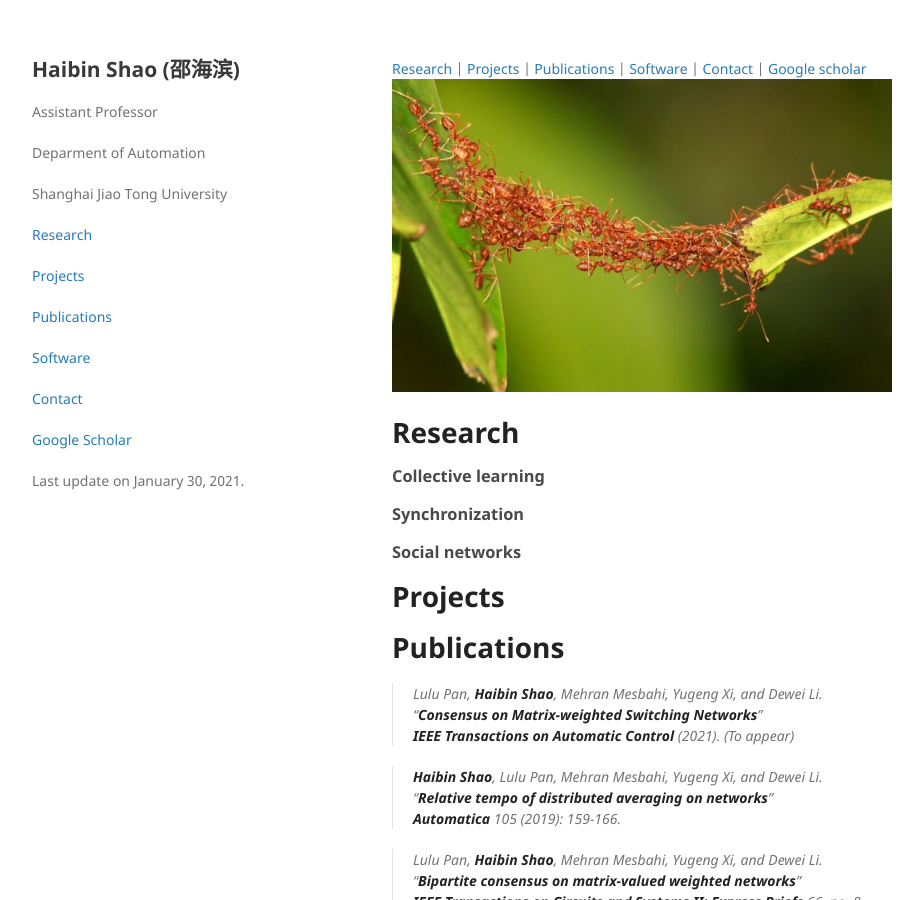
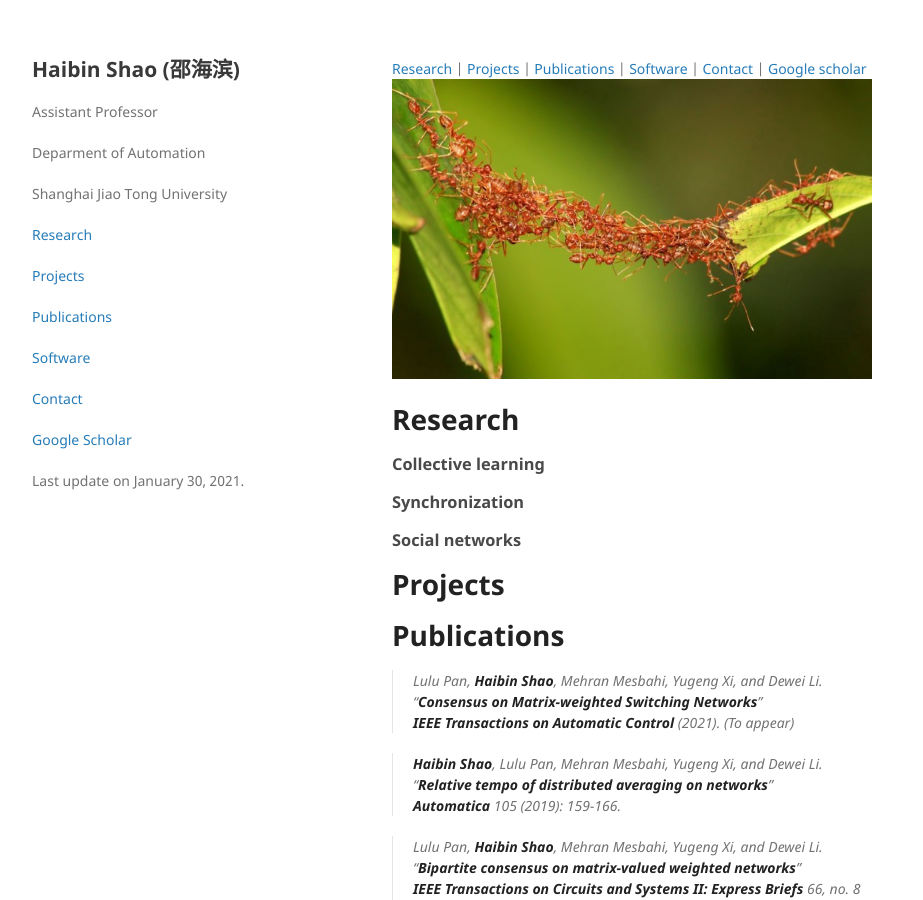
Before and after one commit to hbshao1201/shaohaibin.github.io, a Jekyll site: the page built from index.md, in a window 1280 px wide and 900 px high. Shown: the whole window, without its empty margins (178-1101 px from the left). Built offline with Jekyll 4.4.1, drawn with Linux system fonts in a browser that asks for light colours; our own code applies the rules of GitHub Pages for plain Markdown files.

Commit message:
Update index.md

```diff
--- a/index.md
+++ b/index.md
@@ -1,5 +1,5 @@
 [Research](#Research) |  [Projects](#Projects) |  [Publications](#Publications) |  [Software](#Software) |  [Contact](#Contact) |  [Google scholar]()
-<img src="./images/swarms-ants.jpeg" width="550"/>
+<img src="./images/swarms-ants.jpeg" width="480"/>
 <h1 id="Research">Research</h1>
 ### Collective learning
 ### Synchronization
```
